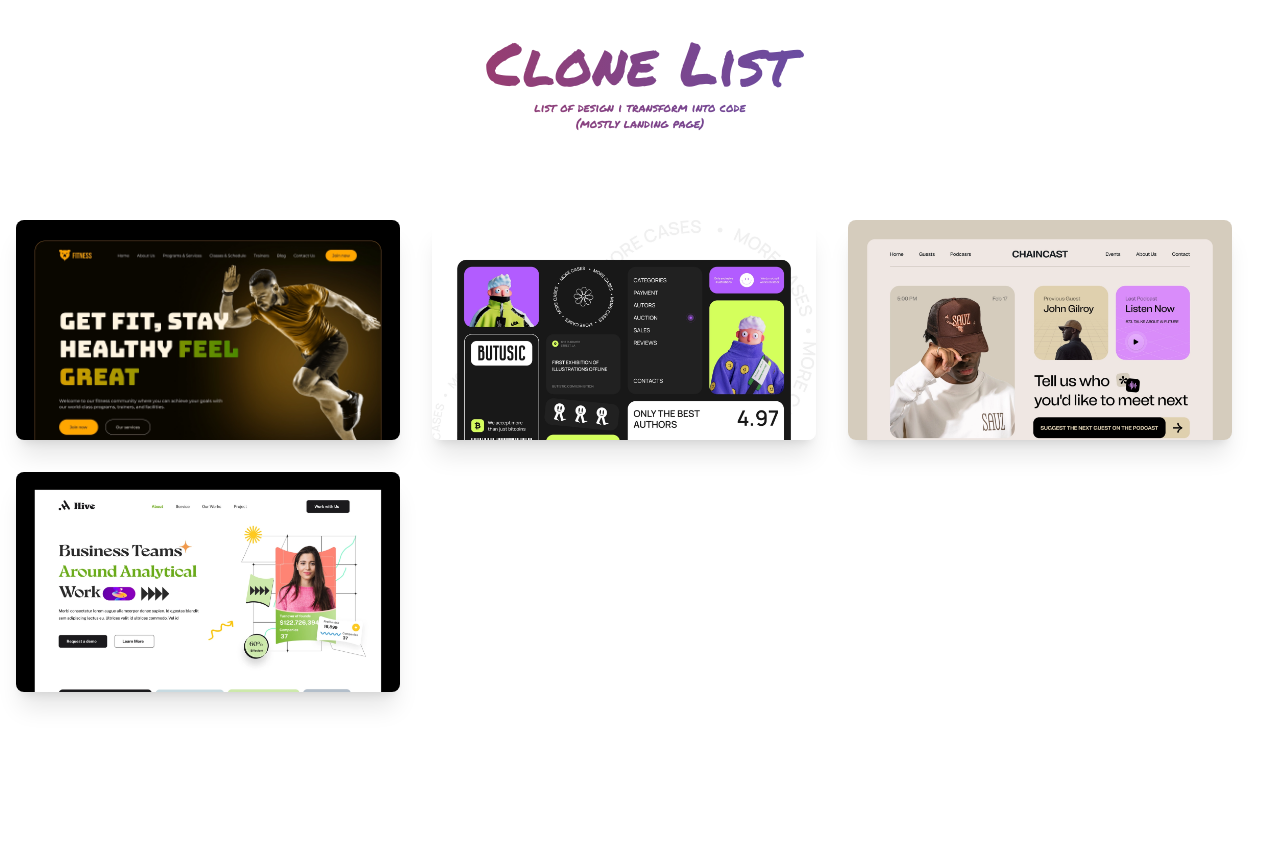
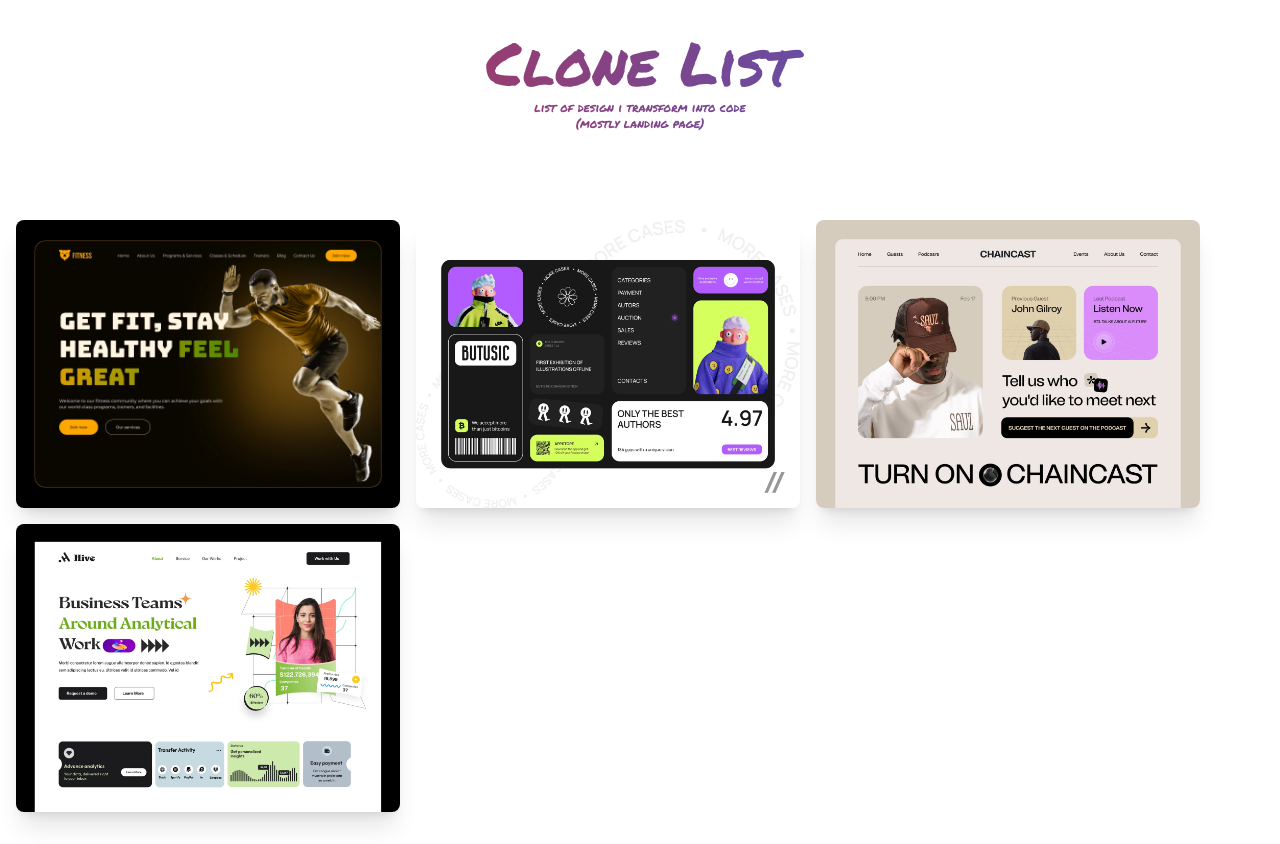
Before and after one commit to vorxsaken/clone-list, a Next.js app: page / in a window 1280 px wide. Before the commit the page ends 800 px from the top, so only its background shows below. Built offline with nearby package versions, Linux system fonts and the light colour scheme.

Commit message:
fix: responsive image height

```diff
--- a/components/Card.tsx
+++ b/components/Card.tsx
@@ -13,7 +13,7 @@ function Card({ children, id, onClick, className }: card ) {
             <div
                 id={id}
                 onClick={onClick}
-                className={`w-full h-auto md:max-w-sm md:max-h-[220px] flex flex-col
+                className={`w-full h-auto md:max-w-sm md:min-h-[180px] flex flex-col
                 rounded-lg overflow-hidden shadow-xl bg-white relative ${className}`}
             >
                 {children}
--- a/components/CardBody.tsx
+++ b/components/CardBody.tsx
@@ -18,7 +18,7 @@ function CardBody({ id, title, subTitle, onClick, className }: cardBody) {
                 <BiWindowClose className="cursor-pointer transition-all duration-300 ease-in-out
                 float-right hover:scale-110" onClick={onClick} />
             </p>
-            <p className=" text-[0.8rem] lg:text-md font-bold text-slate-800 text-start w-[17rem] lg:w-[19rem]">
+            <p className=" text-[0.8rem] lg:text-2xl font-extrabold text-slate-800 text-start w-[17rem] lg:w-[22rem]">
                 {title}
             </p>
             <p className="text-[0.6rem] lg:text-[0.6rem] text-slate-500 text-justify lg:text-start w-[17rem] lg:w-[19rem]">
--- a/components/CardImg.tsx
+++ b/components/CardImg.tsx
@@ -11,7 +11,7 @@ interface cardImg {
 function CardImg({src, onClick, className, id}: cardImg) {
     return (
         <div className={`w-full z-0 ${className}`} onClick={onClick}>
-            <Image src={src} id={`card-img-${id}`} width={500}  alt="preview image" className="object-cover" />
+            <Image src={src} id={`card-img-${id}`} className='object-fill' alt="preview image" />
         </div>
     )
 }
--- a/pages/index.tsx
+++ b/pages/index.tsx
@@ -9,7 +9,30 @@ import { listPage } from "@/assets/listPage";
 
 export default function Home() {
   const [isClicked, setIsClicked] = useState(false);
-  const isSmall = useMediaQuery('(max-width: 370px)');
+  const isSmall = useMediaQuery('(max-width: 500px)');
+  var column_1 = [];
+  var column_2 = [];
+  var column_3 = [];
+  var counter = 1;
+
+  for (let i = 0; i < listPage.length; i++) {
+    switch (counter) {
+      case 1:
+        column_1.push(listPage[i]);
+        break;
+      case 2:
+        column_2.push(listPage[i]);
+        break;
+      case 3:
+        column_3.push(listPage[i])
+        counter = 0;
+        break;
+      default:
+        break;
+    }
+
+    counter++;
+  }
 
   const animate = (id: any) => {
     animateToCenter(id, isClicked, isSmall).then(isClick => setIsClicked(isClick as boolean))
@@ -31,27 +54,74 @@ export default function Home() {
       <div id="blurOverlay" className="fixed w-full h-screen bg-black top-0 bg-opacity-40 z-40 hidden" />
       <Header />
       {/* card list */}
-      <div className="w-full px-4 md:max-w-7xl md:justify-start flex flex-row flex-wrap gap-8 justify-center items-start">
-        {listPage.map((page, index) => (
-          <Card key={index} id={`card-${index}`}>
-            <CardImg className="cursor-pointer" src={page.image} onClick={() => animate(index)} id={index}/>
+      <div className="w-full px-4 md:max-w-7xl md:justify-start flex flex-row flex-wrap gap-4 justify-center items-start">
+        {/* column 1 */}
+        <div className="flex flex-col gap-4">
+          {column_1.map(col1 => (
+            <Card key={col1.id} id={`card-${col1.id}`}>
+              <CardImg className="cursor-pointer" src={col1.image} onClick={() => animate(col1.id)} id={col1.id} />
               <CardBody
-              onClick={() => animate(index)}
-              id={`card-body-${index}`}
-              title={page.title}
-              subTitle={page.subtitle}
+                onClick={() => animate(col1.id)}
+                id={`card-body-${col1.id}`}
+                title={col1.title}
+                subTitle={col1.subtitle}
                 className="left-96"
               />
-            <CardLayer id={index} onClick={() => showImage(index)} className="left-96" />
+              <CardLayer id={col1.id} onClick={() => showImage(col1.id)} className="left-96" />
               <div
-              id={`cardToggle-${index}`}
+                id={`cardToggle-${col1.id}`}
                 className="w-20 h-full absolute z-50  flex justify-end
               items-center left-[23rem] text-2xl bg-red-400 cursor-pointer scale-50 rounded-md"
-              onClick={() => showCard(index)}
+                onClick={() => showCard(col1.id)}
+              />
+            </Card>
+          ))}
+        </div>
+        {/* column 2 */}
+        <div className="flex flex-col gap-4">
+          {column_2.map(col2 => (
+            <Card key={col2.id} id={`card-${col2.id}`}>
+              <CardImg className="cursor-pointer" src={col2.image} onClick={() => animate(col2.id)} id={col2.id} />
+              <CardBody
+                onClick={() => animate(col2.id)}
+                id={`card-body-${col2.id}`}
+                title={col2.title}
+                subTitle={col2.subtitle}
+                className="left-96"
+              />
+              <CardLayer id={col2.id} onClick={() => showImage(col2.id)} className="left-96" />
+              <div
+                id={`cardToggle-${col2.id}`}
+                className="w-20 h-full absolute z-50  flex justify-end
+              items-center left-[23rem] text-2xl bg-red-400 cursor-pointer scale-50 rounded-md"
+                onClick={() => showCard(col2.id)}
+              />
+            </Card>
+          ))}
+        </div>
+        {/* column 3 */}
+        <div className="flex flex-col gap-4">
+          {column_3.map(col3 => (
+            <Card key={col3.id} id={`card-${col3.id}`}>
+              <CardImg className="cursor-pointer" src={col3.image} onClick={() => animate(col3.id)} id={col3.id} />
+              <CardBody
+                onClick={() => animate(col3.id)}
+                id={`card-body-${col3.id}`}
+                title={col3.title}
+                subTitle={col3.subtitle}
+                className="left-96"
+              />
+              <CardLayer id={col3.id} onClick={() => showImage(col3.id)} className="left-96" />
+              <div
+                id={`cardToggle-${col3.id}`}
+                className="w-20 h-full absolute z-50  flex justify-end
+            items-center left-[23rem] text-2xl bg-red-400 cursor-pointer scale-50 rounded-md"
+                onClick={() => showCard(col3.id)}
               />
             </Card>
           ))}
         </div>
       </div>
+    </div>
   )
 }
```
Lines whose indentation alone changed are shown as unchanged.
